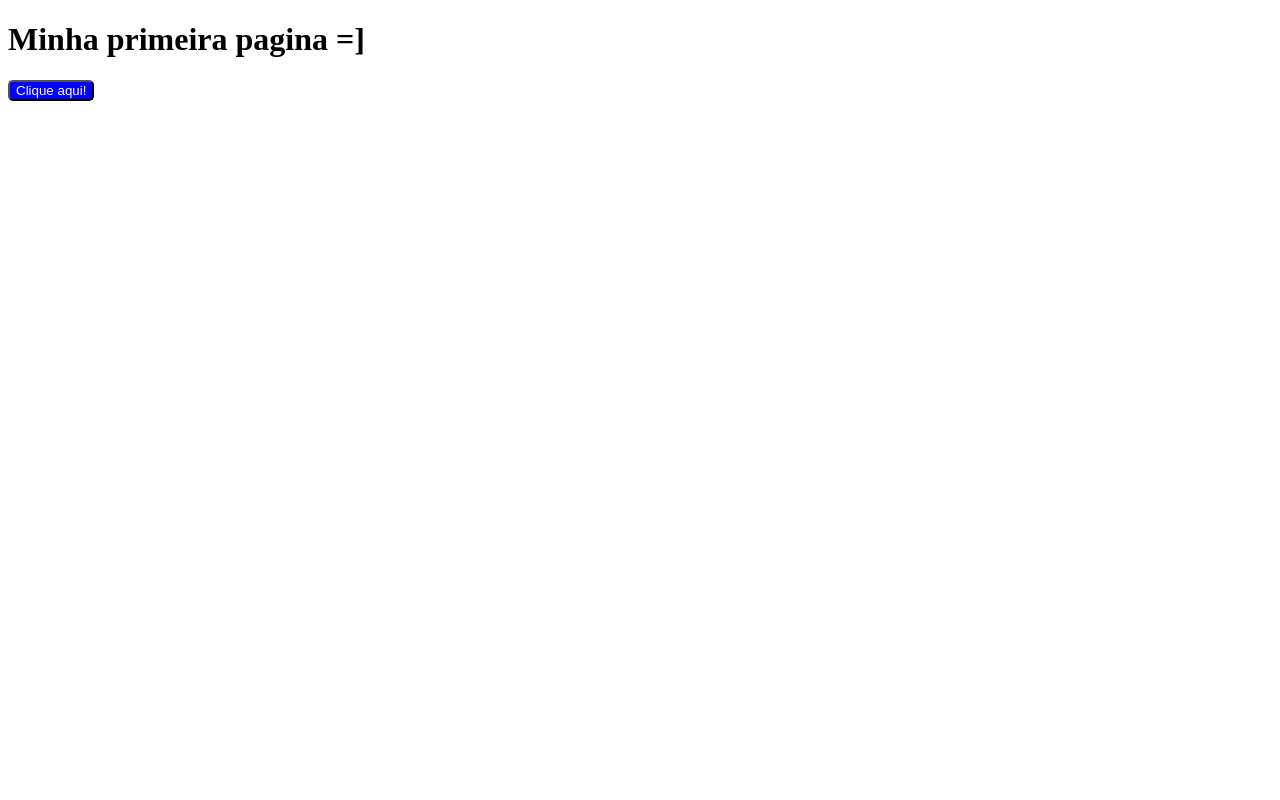
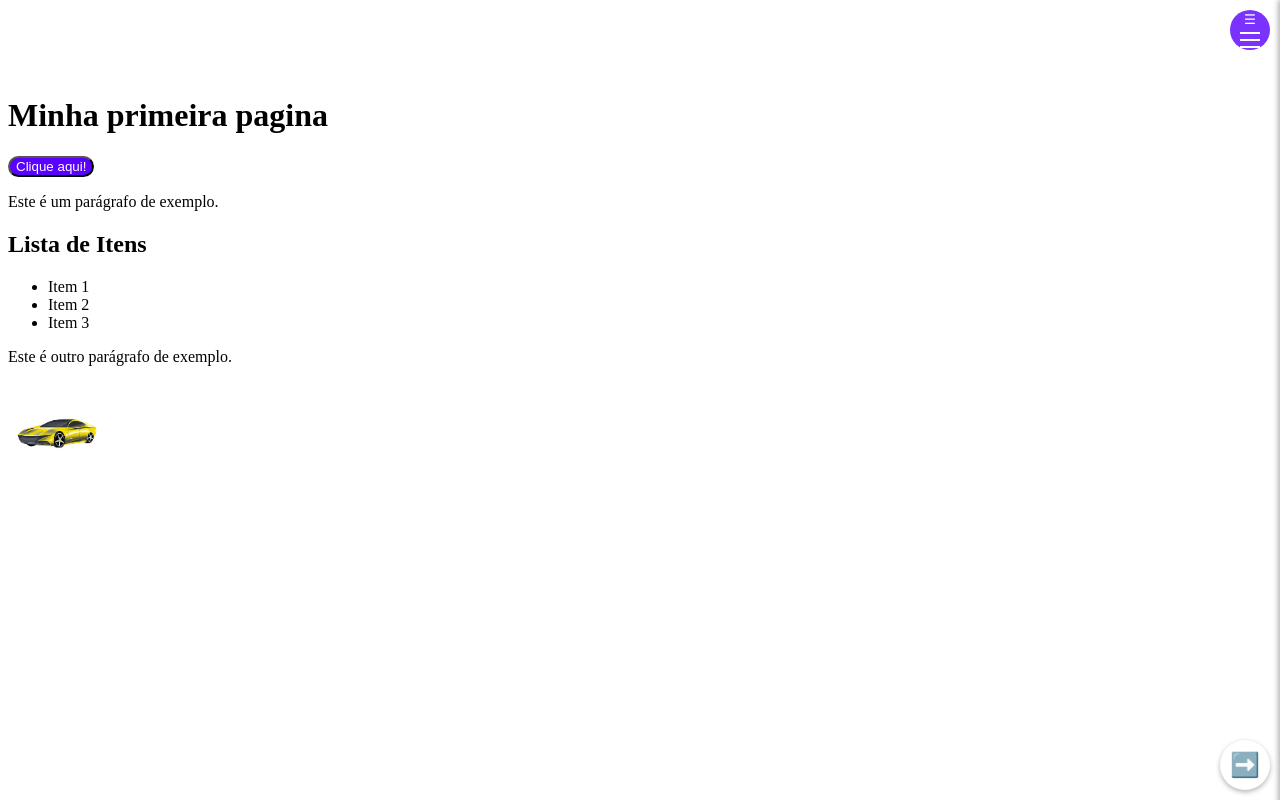
Before and after one commit to nabornasc/projeto_arandue, a plain HTML site: page index.html in a window 1280 px wide. Drawn offline with Linux system fonts and the light colour scheme.

Commit message:
12-7 - criando landpage

```diff
--- a/css/styles.css
+++ b/css/styles.css
@@ -1,5 +1,153 @@
 #meuBotao {
-    background-color: blue;
+    background-color: rgb(89, 0, 255);
     color: white;
-    border-radius: 5px;
+    border-radius: 15px;
 }
+
+#minhaCarroA {
+    width: 100px;
+    height: 100px;
+    border-radius: 50%;
+}
+
+.botao-flut {
+    position: fixed;
+    bottom: 10px;
+    right: 10px;
+
+    width: 50px;
+    height: 50px;
+
+    /*background-color: #007bff;*/
+    /*color: white;*/
+
+    display: flex;
+    align-items: center;
+    justify-content: center;
+
+    border-radius: 50%;
+    text-decoration: none;
+    font-size: 24px;
+
+    box-shadow: 0 2px 5px rgba(0, 0, 0, 0.3);
+
+    transition: transform 0.3s ease, box-shadow 0.3s ease;
+    z-index: 1000;
+
+}
+
+.botao-flut:hover {
+    transform: scale(1.2) translateY(-5px);
+    box-shadow: 0 4px 10px rgba(0, 0, 0, 0.3);
+
+}
+
+#menuPrincipal {
+
+    position: fixed;
+    top: 0;
+    left: 0;
+    width: 100%;
+    height: 100%;
+    background-color: rgba(0, 0, 0, 0.15);
+    display: flex;
+    justify-content: center;
+    align-items: center;
+    backdrop-filter: blur(5px);
+    -webkit-backdrop-filter: blur(5px);
+    z-index: 999;
+    transition: transform 0.3s ease, opacity 0.3s ease;
+
+}
+
+#menu{
+
+    display: flex;
+    justify-content: center;
+    gap: 20px;
+    list-style: none;
+    margin: 0;
+    padding: 15px 0;
+
+}
+
+#menu li a {
+    display: inline-block;
+    padding: 10px 20px;
+    color: white;
+    text-decoration: none;
+    border-radius: 50px;
+    transition: all 0.3s ease;
+}
+
+#menu li a:hover {
+    background-color: rgb(89, 0, 255);
+    color: white;
+    transform: scale(1.15);
+}
+
+#menu li a:active {
+    background-color: rgb(89, 0, 255);
+    color: white;
+    transform: scale(0.85);
+}
+
+#menuPrincipal.hidden {
+    transform: translateY(-100%);
+    opacity: 0;
+    pointer-events: none;
+}
+
+#botaoHamburger {
+    position: fixed;
+    top: 10px;
+    right: 10px;
+    width: 40px;
+    height: 40px;
+    background-color: rgb(89, 0, 255);
+    border: none;
+    border-radius: 50%;
+    display: flex;
+    flex-direction: column;
+    justify-content: center;
+    align-items: center;
+    gap: 5px;
+    cursor: pointer;
+    opacity: 0.8;
+    z-index: 1001;
+    color: white;
+    transition: opacity 0.4s ease, transform 0.3s ease;
+}
+
+#botaoHamburger.visivel {
+    opacity: 1;
+    display: flex;
+}
+
+#botaoHamburger:hover {
+    opacity: 1;
+    transform: scale(1.2);
+}
+
+#botaoHamburger span {
+    display: block;
+    width: 20px;
+    height: 2px;
+    background-color: white;
+    transition: all 0.3s ease;
+    borde-r-radius: 1px;
+}
+
+#menuLateral {
+    position: fixed;
+    top: 0;
+    right: -250px;
+    width: 250px;
+    height: 100%;
+    background-color: rgb(89, 0, 255);
+    backdrop-filter: blur(5px);
+    padding-top: 60px;
+    transition: left 0.3s ease;
+    z-index: 1002;
+    box-shadow: -2px 0 5px rgba(0, 0, 0, 0.3);
+}
--- a/index.html
+++ b/index.html
@@ -5,17 +5,56 @@
     <meta charset="UTF-8">
     <meta name="viewport" content="width=device-width, initial-scale=1.0">
     <title>Area de Teste</title>
-    <script>js / test.js</script>
     <link rel="stylesheet" href="css/styles.css">
+
+    <nav>
+        <ul id="menu">
+            <li><a href="index.html">Home</a></li>
+            <li><a href="sobre.html">Sobre</a></li>
+            <li><a href="contato.html">Contato</a></li>
+        </ul>
+    </nav>
+
+    <button id="botaoHamburger" aria-label="Abrir Menu">☰
+        <span></span>
+        <span></span>
+        <span></span>
+    </button>
+
+    <div id="menuLateral" class="menu-lateral">
+        <button id="fecharMenu" aria-label="Fechar Menu">✖</button>
+        <ul>
+            <li><a href="index.html">Home</a></li>
+            <li><a href="sobre.html">Sobre</a></li>
+            <li><a href="contato.html">Contato</a></li>
+        </ul>
+    </div>
+
+    <div id="overlay" class="overlay"></div>
+
 </head>
 
 <body>
-    <h1 id="textoPrincipal">
-        Minha primeira pagina =]
-    </h1>
+    <h1 id="textoPrincipal">Minha primeira pagina</h1>
     <button id="meuBotao">Clique aqui!</button>
+    <p id="meuParagrafo">Este é um parágrafo de exemplo.</p>
+    <h2>Lista de Itens</h2>
+    <ul id="minhaLista">
+        <li>Item 1</li>
+        <li>Item 2</li>
+        <li>Item 3</li>
+    </ul>
+    <p id="meuParagrafo2">Este é outro parágrafo de exemplo.</p>
+
+    <a href="./img/carro1.png" target="_blank">
+        <img src="./img/carro1.png" alt="Carro" id="minhaCarroA">
+    </a>
+
+    <a href="page2.html" class="botao-flut">➡️</a>
 
     <script src="js/main.js"></script>
 </body>
 
+
+
 </html>
--- a/js/main.js
+++ b/js/main.js
@@ -1,4 +1,7 @@
 let botao = document.getElementById('meuBotao');
-botao.addEventListener('click', function () {
-    alert('Parabens! Você construiu sua primeira pagina!')
-})
+
+if (botao) {
+    botao.addEventListener('click', function () {
+        alert('Parabens! Você construiu sua primeira pagina!')
+    })
+}
```
Also changed, not shown: page2.html (added, +18 -0 lines), img/carro1.png (added), img/images.png (added), 1 other file.
